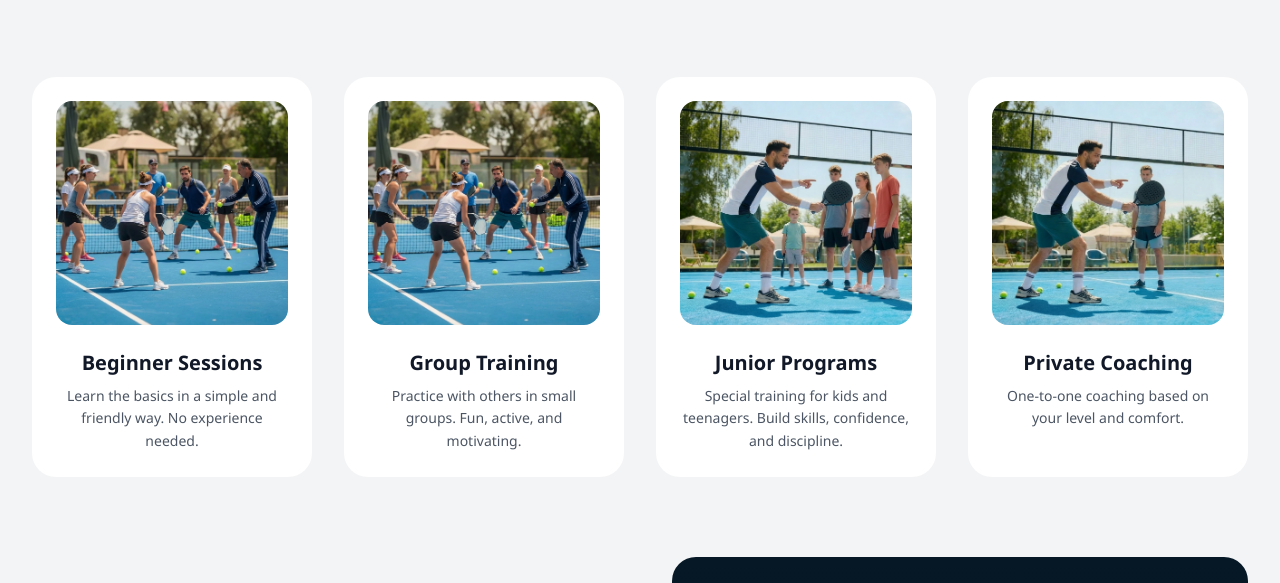
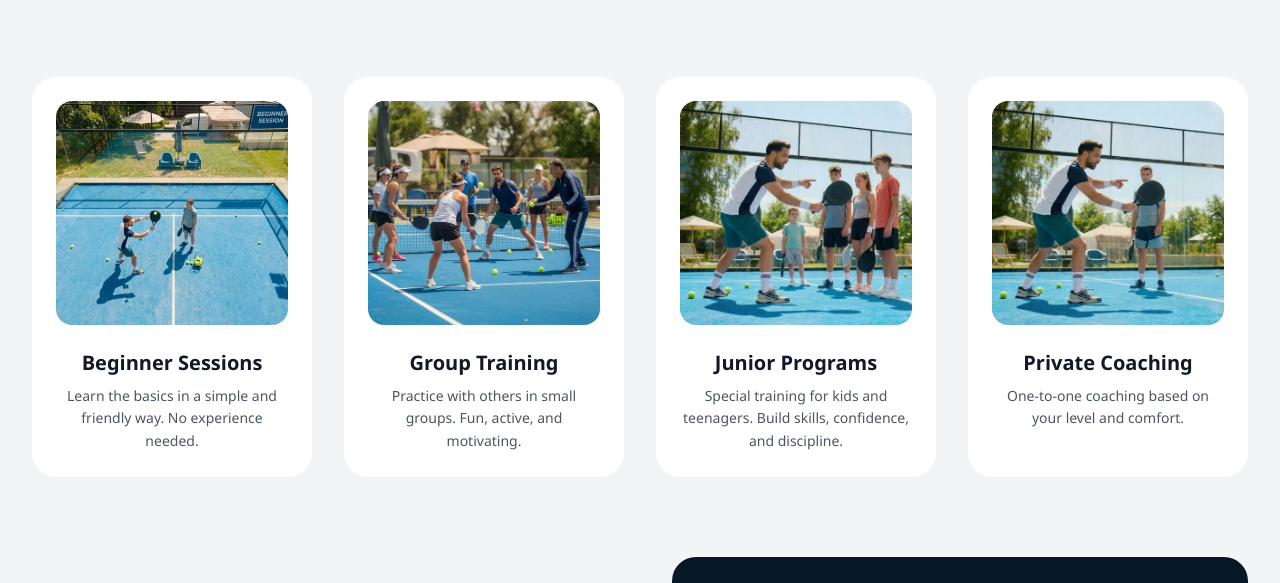
Before and after one commit to Inkarp/pickleball, a plain HTML site: page index.html in a window 1280 px wide. Shown: the part 1730-2313 px from the top of the page. Drawn offline with nearby package versions, Linux system fonts and the light colour scheme.

Commit message:
changed again

```diff
--- a/index.html
+++ b/index.html
@@ -196,7 +196,7 @@
 
                 <!-- CARD -->
                 <div class="bg-white rounded-3xl p-6 text-center transition hover:-translate-y-2 hover:shadow-xl">
-                    <img src="assets/groupTraining.jpeg" alt="Beginner Sessions"
+                    <img src="assets/beginnerTraining.jpeg" alt="Beginner Sessions"
                         class="w-full h-56 object-cover rounded-2xl mb-6" />
                     <h3 class="text-xl font-semibold text-gray-900 mb-2">
                         Beginner Sessions
```
